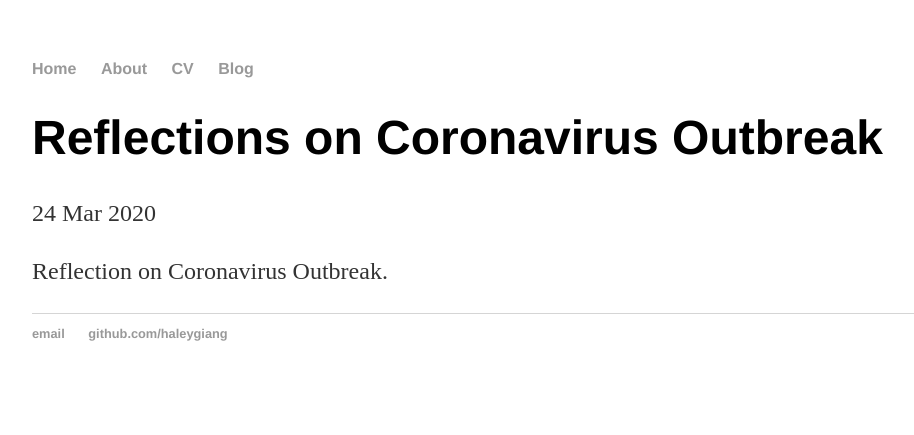
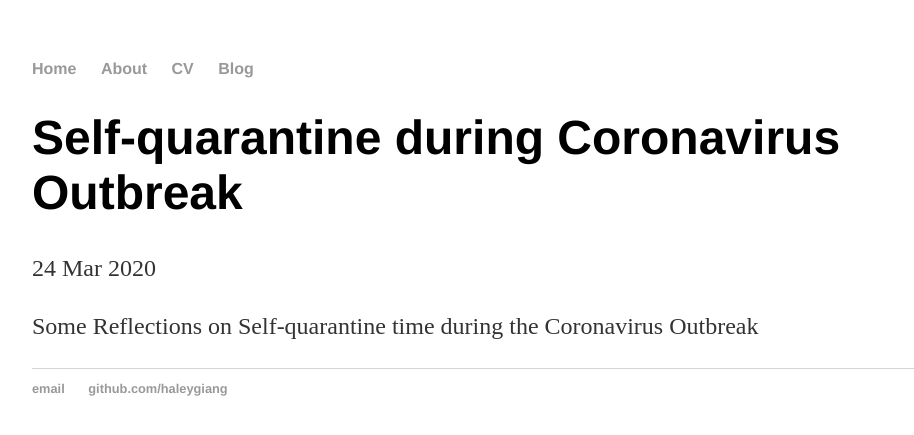
Before and after one commit to haleygiang/haleygiang.github.io, a Jekyll site: the page built from _posts/2014-04-30-haley-giang-site-launched.md, in a window 1280 px wide. Shown: the top 435 px of the page, without its empty margins (160-1074 px from the left). Built offline with Jekyll 4.4.1, drawn with Linux system fonts in a browser that asks for light colours.

Commit message:
Update 2014-04-30-haley-giang-site-launched.md

```diff
--- a/_posts/2014-04-30-haley-giang-site-launched.md
+++ b/_posts/2014-04-30-haley-giang-site-launched.md
@@ -1,7 +1,7 @@
 ---
 layout: post
-title: "Reflections on Coronavirus Outbreak"
+title: "Self-quarantine during Coronavirus Outbreak"
 date: 2020-03-24
 ---
 
-Reflection on Coronavirus Outbreak.
+Some Reflections on Self-quarantine time during the Coronavirus Outbreak
```
